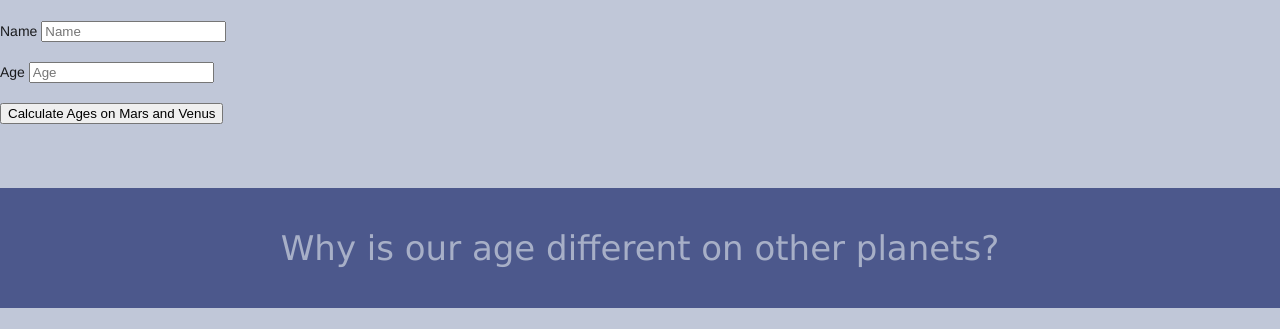
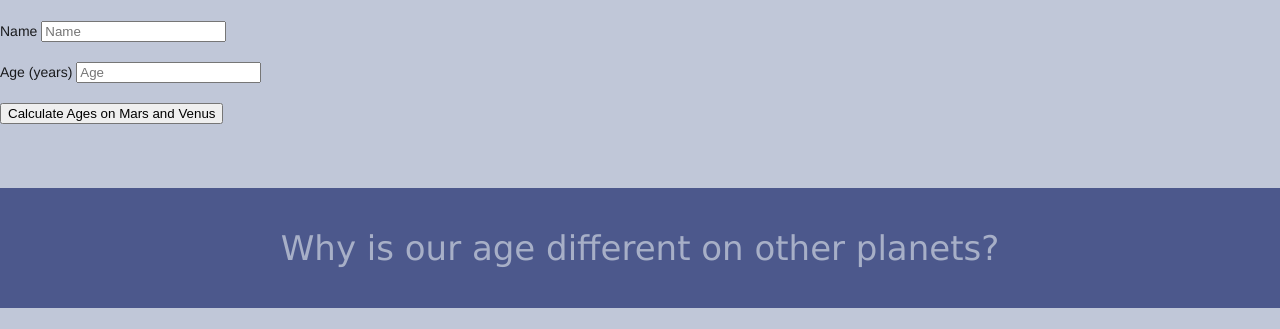
Before and after one commit to ICS20-Programming-Anita-K/Assign-03-HTML-AgeOnMarsAndJupiter, a plain HTML site: page index.html in a window 1280 px wide. Shown: the part 759-1088 px from the top of the page. Drawn offline with nearby package versions, Linux system fonts and the light colour scheme.

Commit message:
index.html

```diff
--- a/index.html
+++ b/index.html
@@ -39,7 +39,7 @@
         <label for="name">Name</label>
         <input type="text" id="name" placeholder="Name"><br><br>
         <!-- Age field -->
-        <label for="age">Age</label>
+        <label for="age">Age (years)</label>
         <input type="number" id="age" placeholder="Age"><br><br>
         </form>
       <button onclick="calculate()" class="button">Calculate Ages on Mars and Venus</button>
```
